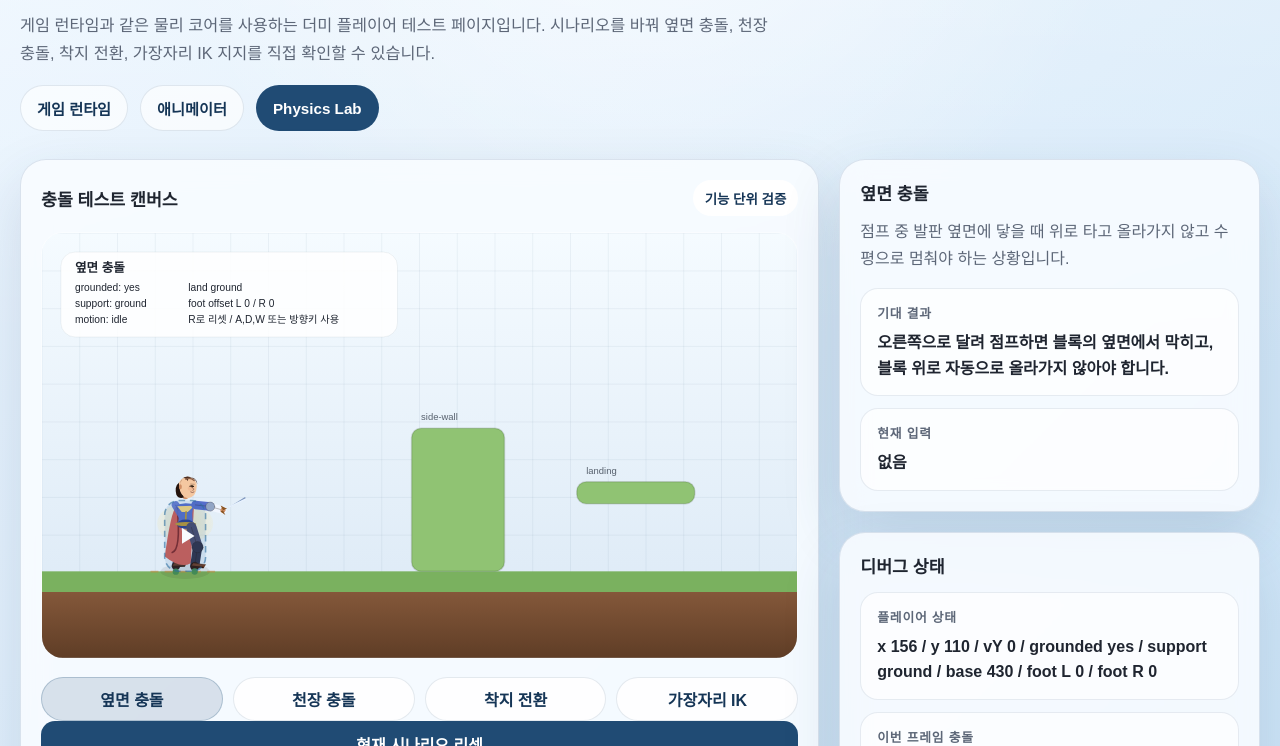
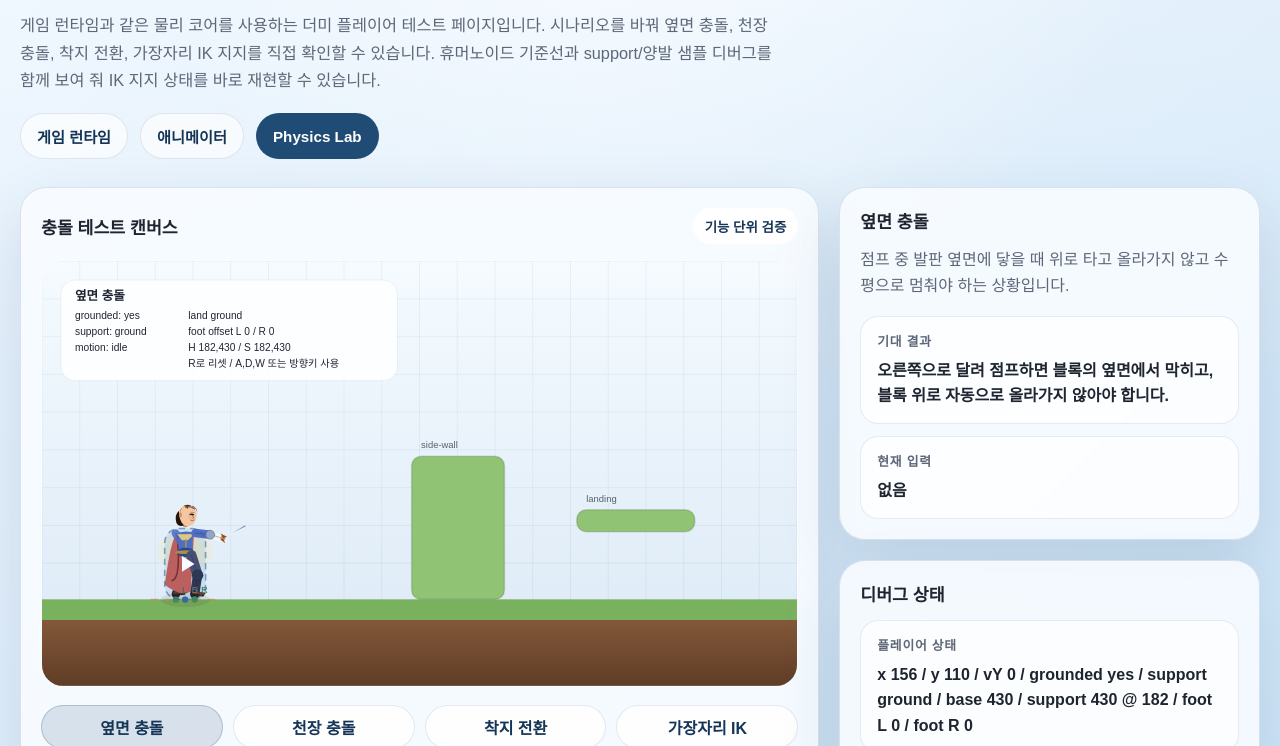
Before and after one commit to IncleRepo/-RPG, a website built with Vite: page physics-lab.html in a window 1280 px wide. Shown: the part 206-952 px from the top of the page. Built offline with nearby package versions, Linux system fonts and the light colour scheme.

Commit message:
fix: 가장자리 IK 지지 버그 수정

```diff
--- a/physics-lab.html
+++ b/physics-lab.html
@@ -17,7 +17,8 @@
         <h1>플레이어 물리와 충돌을 별도로 검증하는 Physics Lab</h1>
         <p class="hero-copy">
           게임 런타임과 같은 물리 코어를 사용하는 더미 플레이어 테스트 페이지입니다. 시나리오를 바꿔
-          옆면 충돌, 천장 충돌, 착지 전환, 가장자리 IK 지지를 직접 확인할 수 있습니다.
+          옆면 충돌, 천장 충돌, 착지 전환, 가장자리 IK 지지를 직접 확인할 수 있습니다. 휴머노이드
+          기준선과 support/양발 샘플 디버그를 함께 보여 줘 IK 지지 상태를 바로 재현할 수 있습니다.
         </p>
         <nav class="page-links" aria-label="페이지 이동">
           <a class="page-link" href="./index.html">게임 런타임</a>
@@ -98,7 +99,10 @@
               <li><kbd>W</kbd> / <kbd>↑</kbd> / <kbd>Space</kbd> 로 점프</li>
               <li><kbd>R</kbd> 으로 현재 시나리오를 즉시 초기화</li>
               <li>오른쪽 패널의 디버그 상태로 support surface와 충돌 이벤트를 확인</li>
-              <li>캔버스의 초록 점선은 양발 샘플 위치, 주황 점선은 현재 지지 기준 높이를 뜻함</li>
+              <li>캔버스의 파란 점선과 H 표시는 휴머노이드 렌더 기준선 샘플입니다</li>
+              <li>
+                초록 점선과 L/R 표시는 양발 샘플, 주황 점선과 S 표시는 support surface 샘플입니다
+              </li>
               <li>
                 게임 런타임과 같은 물리 모듈과 IK 지지 계산을 공유하므로 버그 재현과 수정 확인에
                 바로 사용할 수 있음
--- a/src/scripts/game/runtime-scene.js
+++ b/src/scripts/game/runtime-scene.js
@@ -216,10 +216,11 @@ export function resolveGroundedHumanoidFooting(entityState, pose, stageMetrics)
     entityState.supportIndex !== null && entityState.supportIndex !== undefined
       ? stageMetrics.platforms[entityState.supportIndex]
       : null;
+  const supportSampleX = support ? clamp(centerX, support.left, support.right) : centerX;
   const supportGroundY = support
-    ? sampleVisualTerrainY(clamp(centerX, support.left, support.right), [support])
+    ? sampleVisualTerrainY(supportSampleX, [support])
     : Math.min(leftGroundY, rightGroundY);
-  const baseY = Math.min(leftGroundY, rightGroundY, supportGroundY);
+  const baseY = support ? supportGroundY : Math.min(leftGroundY, rightGroundY);
 
   return {
     centerX,
@@ -227,6 +228,7 @@ export function resolveGroundedHumanoidFooting(entityState, pose, stageMetrics)
     rightFootWorldX,
     leftGroundY,
     rightGroundY,
+    supportSampleX,
     supportGroundY,
     baseY,
     footHeights: {
--- a/src/scripts/physics-lab.js
+++ b/src/scripts/physics-lab.js
@@ -72,9 +72,9 @@ const SCENARIOS = [
     id: 'ik-balance',
     name: '가장자리 IK',
     description:
-      '높은 발판 끝에 걸쳐 섰을 때 지지 중인 발판 기준으로 몸통 높이가 유지되는지 확인하는 시나리오입니다.',
+      '높은 발판 끝에 걸쳐 섰을 때 support surface 기준선이 유지되고, 바깥쪽 다리만 아래로 늘어나는지 확인하는 시나리오입니다.',
     expectation:
-      '리셋 직후나 오른쪽으로 조금 더 이동했을 때 support는 ledge를 유지하고, 몸통은 주저앉지 않은 채 바깥쪽 다리만 아래로 늘어나야 합니다.',
+      '리셋 직후나 오른쪽으로 조금 더 이동했을 때 support는 ledge를 유지하고, 휴머노이드 기준선은 ledge 높이에 고정된 채 바깥쪽 다리만 아래로 늘어나야 합니다.',
     spawn: {
       surface: 'ledge',
       x: 512,
@@ -494,8 +494,16 @@ function drawFootingGuides(context, playerState, visualState) {
     return;
   }
 
-  const { leftFootWorldX, rightFootWorldX, leftGroundY, rightGroundY, supportGroundY } =
-    visualState.footing;
+  const {
+    centerX,
+    baseY,
+    leftFootWorldX,
+    rightFootWorldX,
+    leftGroundY,
+    rightGroundY,
+    supportSampleX,
+    supportGroundY,
+  } = visualState.footing;
 
   context.save();
   context.lineWidth = 2;
@@ -512,11 +520,22 @@ function drawFootingGuides(context, playerState, visualState) {
   context.lineTo(rightFootWorldX, rightGroundY);
   context.stroke();
 
+  context.setLineDash([4, 6]);
+  context.strokeStyle = 'rgba(45, 111, 161, 0.56)';
+  context.beginPath();
+  context.moveTo(centerX, LAB_STAGE.height - playerState.y);
+  context.lineTo(centerX, baseY);
+  context.stroke();
+
   context.setLineDash([10, 8]);
   context.strokeStyle = 'rgba(203, 126, 56, 0.5)';
   context.beginPath();
   context.moveTo(playerState.x - 18, supportGroundY);
   context.lineTo(playerState.x + playerState.width + 18, supportGroundY);
+  context.stroke();
+  context.beginPath();
+  context.moveTo(supportSampleX, LAB_STAGE.height - playerState.y);
+  context.lineTo(supportSampleX, supportGroundY);
   context.stroke();
   context.restore();
 
@@ -528,6 +547,22 @@ function drawFootingGuides(context, playerState, visualState) {
   context.beginPath();
   context.arc(rightFootWorldX, rightGroundY, 4, 0, Math.PI * 2);
   context.fill();
+  context.fillStyle = '#cb7e38';
+  context.beginPath();
+  context.arc(supportSampleX, supportGroundY, 4, 0, Math.PI * 2);
+  context.fill();
+  context.fillStyle = '#2d6fa1';
+  context.beginPath();
+  context.arc(centerX, baseY, 4, 0, Math.PI * 2);
+  context.fill();
+  context.font = '12px "Noto Sans KR", sans-serif';
+  context.fillStyle = '#357345';
+  context.fillText('L', leftFootWorldX + 8, leftGroundY - 8);
+  context.fillText('R', rightFootWorldX + 8, rightGroundY - 8);
+  context.fillStyle = '#cb7e38';
+  context.fillText('S', supportSampleX + 8, supportGroundY - 8);
+  context.fillStyle = '#2d6fa1';
+  context.fillText('H', centerX + 8, baseY - 8);
   context.restore();
 }
 
@@ -537,7 +572,7 @@ function drawHud(context, scenario, playerState, frameEvents, visualState) {
   context.strokeStyle = 'rgba(25, 48, 74, 0.08)';
   context.lineWidth = 1;
   context.beginPath();
-  context.roundRect(24, 24, 428, 108, 18);
+  context.roundRect(24, 24, 428, 128, 18);
   context.fill();
   context.stroke();
 
@@ -571,7 +606,8 @@ function drawHud(context, scenario, playerState, frameEvents, visualState) {
     186,
     94
   );
-  context.fillText('R로 리셋 / A,D,W 또는 방향키 사용', 186, 114);
+  context.fillText(getHudSampleLabel(visualState.footing), 186, 114);
+  context.fillText('R로 리셋 / A,D,W 또는 방향키 사용', 186, 134);
   context.restore();
 }
 
@@ -615,8 +651,20 @@ function formatVisualDebugSuffix(footing) {
 
   return (
     ` / base ${Math.round(footing.baseY)}` +
+    ` / support ${Math.round(footing.supportGroundY)} @ ${Math.round(footing.supportSampleX)}` +
     ` / foot L ${formatSigned(Math.round(footing.footHeights.left))}` +
     ` / foot R ${formatSigned(Math.round(footing.footHeights.right))}`
+  );
+}
+
+function getHudSampleLabel(footing) {
+  if (!footing) {
+    return 'sample 없음';
+  }
+
+  return (
+    `H ${Math.round(footing.centerX)},${Math.round(footing.baseY)} / ` +
+    `S ${Math.round(footing.supportSampleX)},${Math.round(footing.supportGroundY)}`
   );
 }
 
```
Also changed, not shown: README.md.
